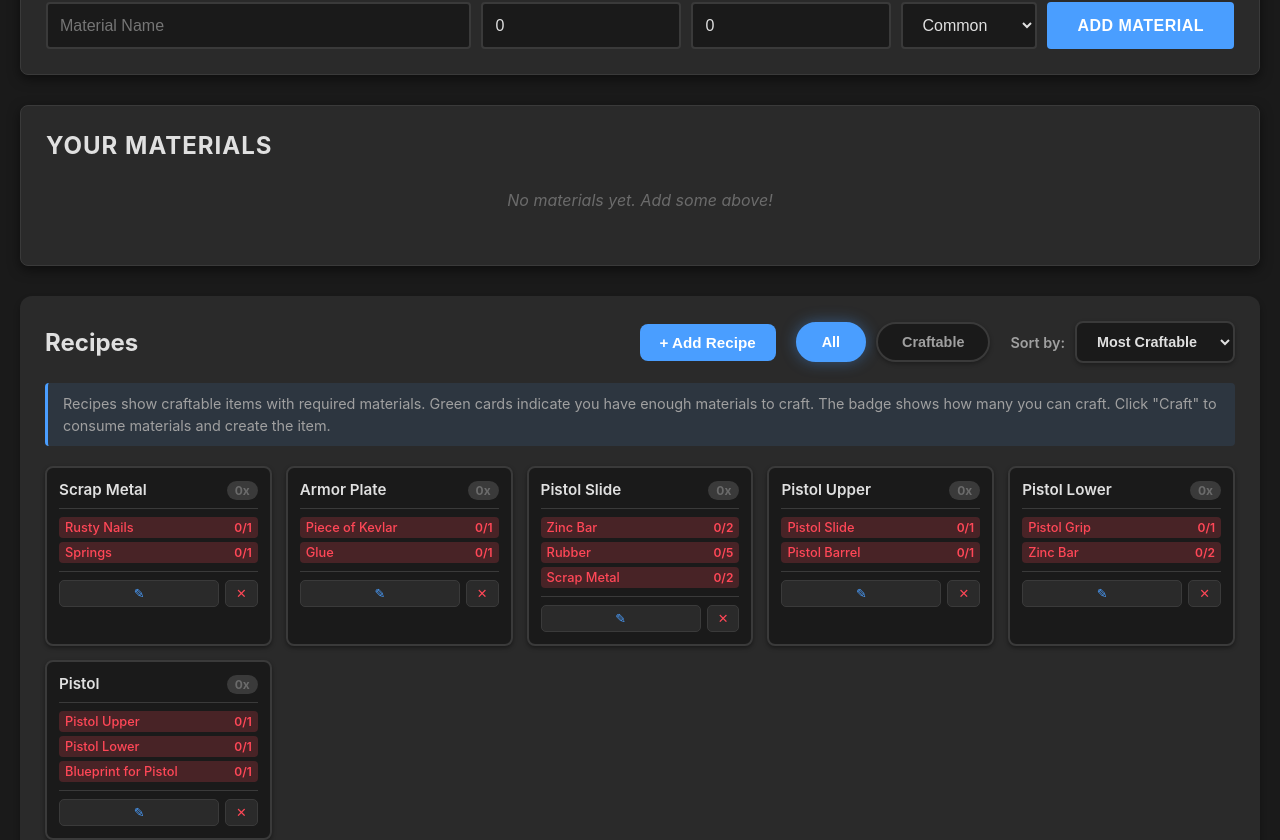
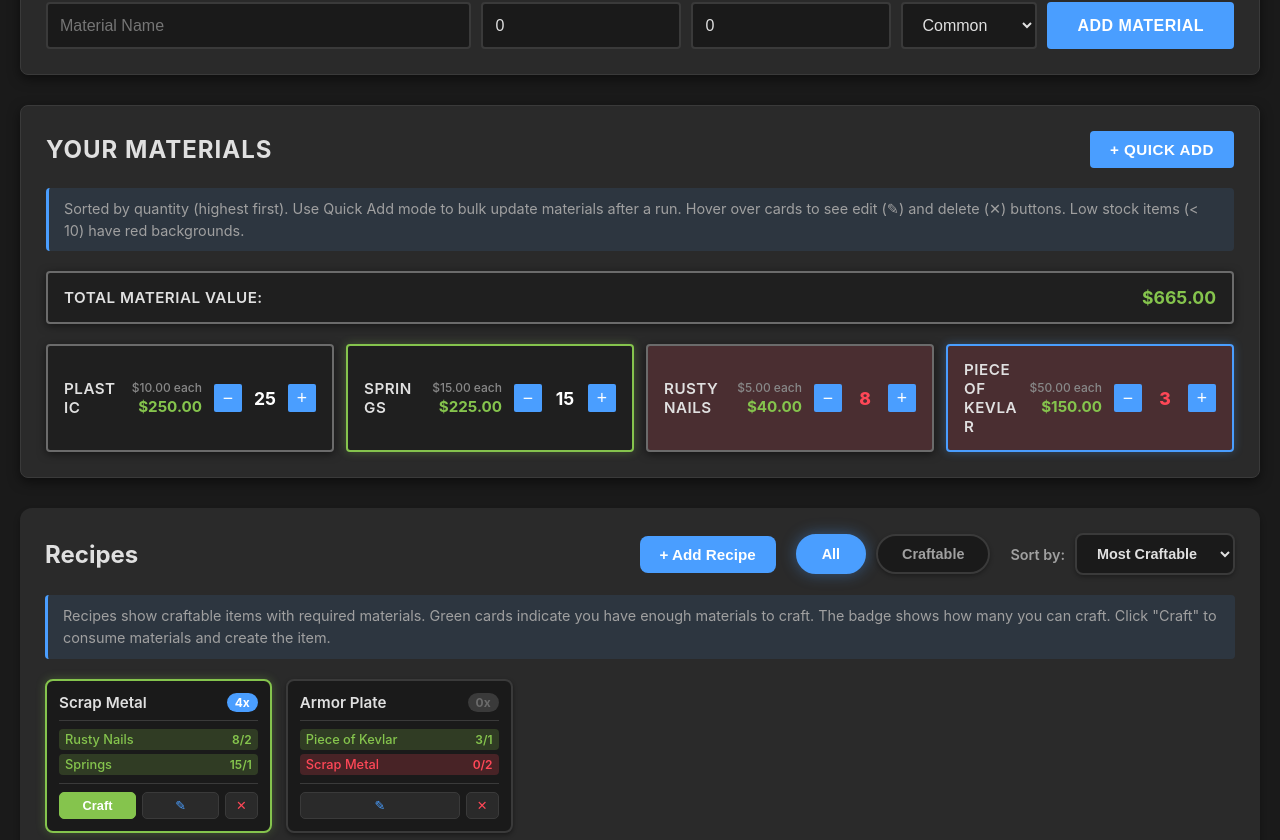
Before and after one commit to enlistedmango/rp-material-tracker, a React (Vite) app: page / in a window 1280 px wide. Shown: the part 520-1360 px from the top of the page. Built offline with nearby package versions, Linux system fonts and the light colour scheme.

Commit message:
adding example mats & recipes

```diff
--- a/src/App.tsx
+++ b/src/App.tsx
@@ -8,6 +8,7 @@ import ImportExport from './components/ImportExport';
 import { Material, Recipe } from './types';
 import { getMaterials, saveMaterials, getRecipes, saveRecipes } from './utils/storage';
 import recipesData from './data/recipes';
+import materialsData from './data/materials';
 import './styles/main.css';
 
 const App: React.FC = () => {
@@ -18,7 +19,12 @@ const App: React.FC = () => {
 
   useEffect(() => {
     const storedMaterials = getMaterials();
-    setMaterials(storedMaterials);
+    if (storedMaterials.length === 0) {
+      setMaterials(materialsData);
+      saveMaterials(materialsData);
+    } else {
+      setMaterials(storedMaterials);
+    }
 
     const storedRecipes = getRecipes();
     if (storedRecipes.length === 0) {
--- /dev/null
+++ b/src/data/materials.ts
@@ -0,0 +1,34 @@
+import { Material } from '../types';
+
+const materials: Material[] = [
+    {
+        id: '1',
+        name: 'Plastic',
+        quantity: 25,
+        rarity: 'common',
+        value: 10,
+    },
+    {
+        id: '2',
+        name: 'Rusty Nails',
+        quantity: 8,
+        rarity: 'common',
+        value: 5,
+    },
+    {
+        id: '3',
+        name: 'Springs',
+        quantity: 15,
+        rarity: 'uncommon',
+        value: 15,
+    },
+    {
+        id: '4',
+        name: 'Piece of Kevlar',
+        quantity: 3,
+        rarity: 'rare',
+        value: 50,
+    },
+];
+
+export default materials;
--- a/src/data/recipes.ts
+++ b/src/data/recipes.ts
@@ -5,59 +5,20 @@ const recipes: Recipe[] = [
     id: '1',
     name: 'Scrap Metal',
     category: 'Crafting Components',
+    rarity: 'common',
     requiredMaterials: [
-      { materialName: 'Rusty Nails', quantity: 1 },
+      { materialName: 'Rusty Nails', quantity: 2 },
       { materialName: 'Springs', quantity: 1 },
     ],
   },
-
   {
     id: '2',
     name: 'Armor Plate',
     category: 'Armor',
+    rarity: 'uncommon',
     requiredMaterials: [
       { materialName: 'Piece of Kevlar', quantity: 1 },
-      { materialName: 'Glue', quantity: 1 },
-    ],
-  },
-
-  {
-    id: '3',
-    name: 'Pistol Slide',
-    category: 'Weapon Components',
-    requiredMaterials: [
-      { materialName: 'Zinc Bar', quantity: 2 },
-      { materialName: 'Rubber', quantity: 5 },
       { materialName: 'Scrap Metal', quantity: 2 },
-    ],
-  },
-  {
-    id: '4',
-    name: 'Pistol Upper',
-    category: 'Weapon Components',
-    requiredMaterials: [
-      { materialName: 'Pistol Slide', quantity: 1 },
-      { materialName: 'Pistol Barrel', quantity: 1 },
-    ],
-  },
-  {
-    id: '5',
-    name: 'Pistol Lower',
-    category: 'Weapon Components',
-    requiredMaterials: [
-      { materialName: 'Pistol Grip', quantity: 1 },
-      { materialName: 'Zinc Bar', quantity: 2 },
-    ],
-  },
-
-  {
-    id: '6',
-    name: 'Pistol',
-    category: 'Weapons',
-    requiredMaterials: [
-      { materialName: 'Pistol Upper', quantity: 1 },
-      { materialName: 'Pistol Lower', quantity: 1 },
-      { materialName: 'Blueprint for Pistol', quantity: 1 },
     ],
   },
 ];
```
